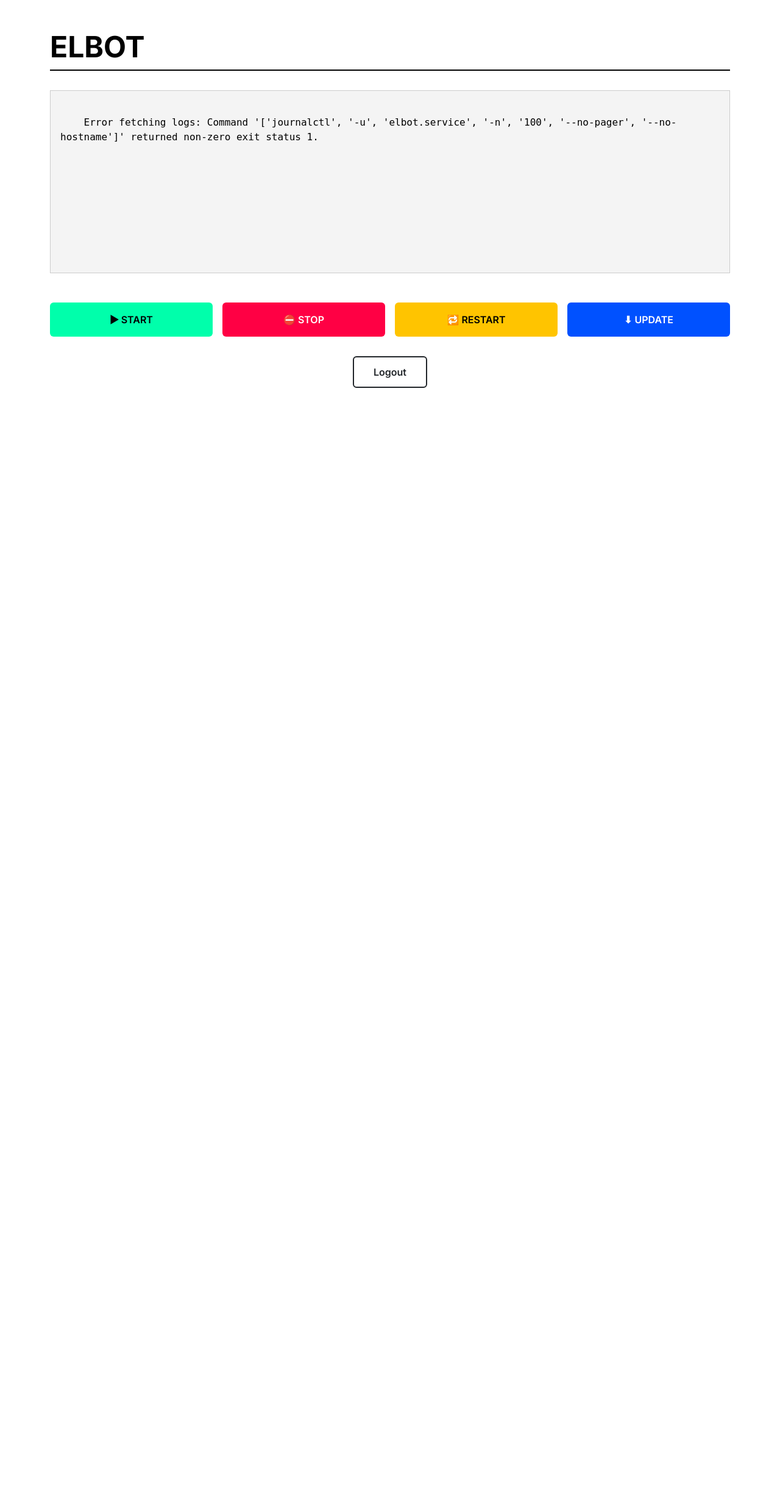
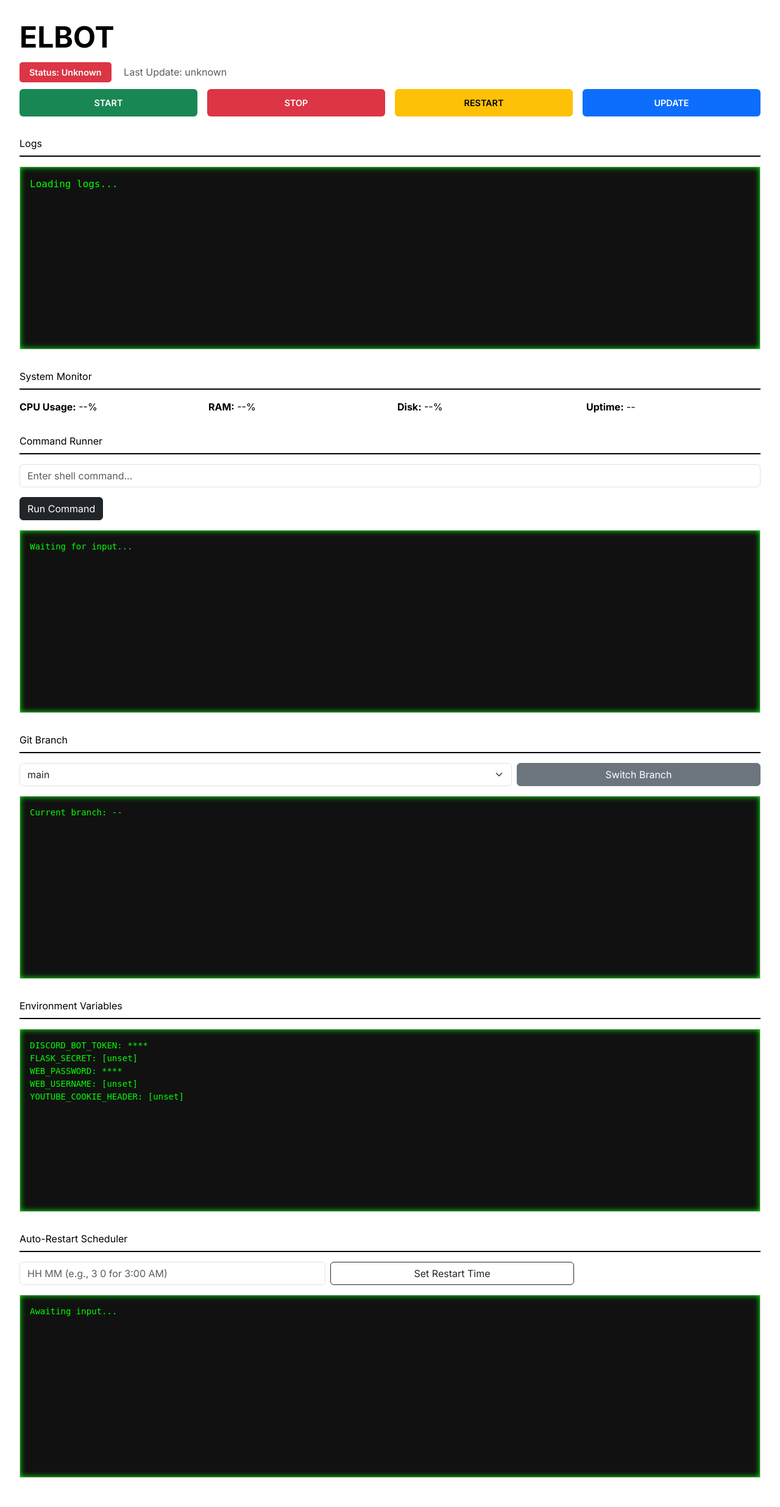
Before and after one commit to ALEPola/Elbot, a Flask app: page / in a window 1280 px wide. Shown: the whole page at 61% size. Before the commit the page ends 636 px from the top, so only its background shows below. Run offline with Flask 3, Linux system fonts and the light colour scheme; the visitor is signed in with stand-in values (Sample User, id 1).

Commit message:
alot of to web changes

```diff
--- a/web/app.py
+++ b/web/app.py
@@ -1,18 +1,20 @@
-from flask import Flask, render_template, redirect, url_for, request, session, flash, jsonify
+from flask import Flask, render_template, request, redirect, url_for, session, jsonify
 import subprocess
 import os
+import psutil
+from datetime import timedelta, datetime
 from dotenv import load_dotenv
+import shlex
 
 load_dotenv()
 
-# Configure Flask to use your custom static and template folders.
-# Note: Since this file is inside the web folder, we reference static as "../static"
 app = Flask(__name__, static_folder="../static", template_folder="templates")
 app.secret_key = os.getenv("FLASK_SECRET", "change_this_key")
+app.permanent_session_lifetime = timedelta(days=7)
 
-# Set credentials (default: username ALE, password ALEXIS00)
 USERNAME = os.getenv("WEB_USERNAME", "ALE")
 PASSWORD = os.getenv("WEB_PASSWORD", "ALEXIS00")
+WEBHOOK_TOKEN = os.getenv("WEBHOOK_TOKEN", "securetoken")
 
 @app.route("/login", methods=["GET", "POST"])
 def login():
@@ -21,30 +23,19 @@
         password = request.form.get("password")
         if username == USERNAME and password == PASSWORD:
             session["logged_in"] = True
-            flash("Login successful.", "success")
             return redirect(url_for("index"))
-        flash("Incorrect credentials. Please try again.", "danger")
     return render_template("login.html")
 
 @app.route("/logout")
 def logout():
     session.clear()
-    flash("You have been logged out.", "info")
     return redirect(url_for("login"))
 
 @app.route("/")
 def index():
     if not session.get("logged_in"):
         return redirect(url_for("login"))
-    try:
-        output = subprocess.check_output(
-            ["journalctl", "-u", "elbot.service", "-n", "100", "--no-pager", "--no-hostname"],
-            text=True
-        )
-    except subprocess.CalledProcessError as e:
-        output = f"Error fetching logs: {e}"
-    return render_template("index.html", logs=output)
-
+    return render_template("index.html")
 
 @app.route("/action/<cmd>")
 def action(cmd):
@@ -58,26 +49,96 @@
         subprocess.call(["sudo", "systemctl", "stop", "elbot.service"])
     elif cmd == "update":
         subprocess.call(["/home/alex/ELBOT/deploy.sh"])
+    elif cmd.startswith("schedule:"):
+        hour_min = cmd.split(":")[1].strip()
+        cron_line = f"{hour_min} * * * /bin/bash /home/alex/ELBOT/deploy.sh && sudo systemctl restart elbot.service"
+        result = subprocess.run("crontab -l 2>/dev/null", shell=True, capture_output=True, text=True)
+        lines = result.stdout.splitlines() if result.stdout else []
+        if cron_line not in lines:
+            lines.append(cron_line)
+            new_cron = "\n".join(lines) + "\n"
+            subprocess.run(f'echo "{new_cron}" | crontab -', shell=True)
     return redirect(url_for("index"))
-
-@app.route("/logs")
-def logs():
-    if not session.get("logged_in"):
-        return redirect(url_for("login"))
-    return render_template("logs.html")
 
 @app.route("/api/logs")
 def api_logs():
     if not session.get("logged_in"):
-         return jsonify({"error": "unauthorized"}), 401
+        return jsonify({"error": "unauthorized"}), 401
     try:
-         output = subprocess.check_output(
-             ["journalctl", "-u", "elbot.service", "-n", "100", "--no-pager", "--no-hostname"],
-             text=True
-         )
+        output = subprocess.check_output([
+            "journalctl", "-u", "elbot.service", "-n", "100", "--no-pager", "--no-hostname"
+        ], text=True)
     except subprocess.CalledProcessError as e:
-         output = f"Error fetching logs: {e}"
+        output = f"Error fetching logs: {e}"
     return jsonify({"logs": output})
+
+@app.route("/api/system")
+def api_system():
+    if not session.get("logged_in"):
+        return jsonify({"error": "unauthorized"}), 401
+    return jsonify({
+        "cpu": psutil.cpu_percent(),
+        "ram": psutil.virtual_memory().percent,
+        "disk": psutil.disk_usage("/").percent,
+        "uptime": str(timedelta(seconds=int(datetime.now().timestamp() - psutil.boot_time())))
+    })
+
+@app.route("/api/status")
+def api_status():
+    if not session.get("logged_in"):
+        return jsonify({"error": "unauthorized"}), 401
+    try:
+        status = subprocess.check_output(["systemctl", "is-active", "elbot.service"], text=True).strip()
+        last_update = subprocess.check_output(["git", "log", "-1", "--format=%cd"], text=True).strip()
+    except subprocess.CalledProcessError:
+        status = "unknown"
+        last_update = "unknown"
+    return jsonify({"status": status.capitalize(), "last_update": last_update})
+
+@app.route("/run-command", methods=["POST"])
+def run_command():
+    if not session.get("logged_in"):
+        return jsonify({"error": "unauthorized"}), 401
+    data = request.get_json()
+    cmd = data.get("command", "")
+    try:
+        output = subprocess.check_output(cmd, shell=True, text=True, stderr=subprocess.STDOUT, timeout=10)
+    except subprocess.CalledProcessError as e:
+        output = e.output
+    except Exception as e:
+        output = str(e)
+    return jsonify({"output": output})
+
+@app.route("/switch-branch", methods=["POST"])
+def switch_branch():
+    if not session.get("logged_in"):
+        return jsonify({"error": "unauthorized"}), 401
+    data = request.get_json()
+    branch = shlex.quote(data.get("branch"))
+    try:
+        subprocess.check_output(["git", "fetch", "origin"], cwd="/home/alex/ELBOT")
+        subprocess.check_output(["git", "checkout", branch], cwd="/home/alex/ELBOT")
+        subprocess.check_output(["sudo", "systemctl", "restart", "elbot.service"])
+        return jsonify({"output": f"Switched to branch '{branch}' and restarted ELBOT."})
+    except subprocess.CalledProcessError as e:
+        return jsonify({"output": f"Error: {e.output}"})
+
+@app.route("/api/env")
+def get_env():
+    if not session.get("logged_in"):
+        return jsonify({"error": "unauthorized"}), 401
+    keys = ["DISCORD_BOT_TOKEN", "WEB_USERNAME", "WEB_PASSWORD", "FLASK_SECRET", "YOUTUBE_COOKIE_HEADER"]
+    env_vars = {k: ("****" if "TOKEN" in k or "PASSWORD" in k else os.getenv(k, "[unset]")) for k in keys}
+    return jsonify(env_vars)
+
+@app.route("/webhook/deploy", methods=["POST"])
+def webhook_deploy():
+    token = request.args.get("token")
+    if token != WEBHOOK_TOKEN:
+        return jsonify({"error": "unauthorized"}), 403
+    subprocess.call(["/home/alex/ELBOT/deploy.sh"])
+    subprocess.call(["sudo", "systemctl", "restart", "elbot.service"])
+    return jsonify({"status": "Deployed and restarted via webhook."})
 
 if __name__ == "__main__":
     app.run(host="0.0.0.0", port=8080)
--- a/web/templates/index.html
+++ b/web/templates/index.html
@@ -1,89 +1,221 @@
 <!DOCTYPE html>
 <html lang="en">
 <head>
-  <meta charset="UTF-8">
-  <title>ELBOT Dashboard</title>
-
-  <!-- Bootstrap -->
-  <link href="https://cdn.jsdelivr.net/npm/bootstrap@5.3.0/dist/css/bootstrap.min.css" rel="stylesheet">
-
-  <!-- Inter font for modern, clean UI -->
-  <link href="https://fonts.googleapis.com/css2?family=Inter:wght@400;600;700&display=swap" rel="stylesheet">
-
+  <meta charset="UTF-8" />
+  <meta name="viewport" content="width=device-width, initial-scale=1.0"/>
+  <title>ELBOT Control Center</title>
+  <link href="https://cdn.jsdelivr.net/npm/bootstrap@5.3.0/dist/css/bootstrap.min.css" rel="stylesheet"/>
+  <link href="https://fonts.googleapis.com/css2?family=Inter:wght@400;600;700&display=swap" rel="stylesheet"/>
   <style>
     body {
-      background-color: white;
-      color: black;
       font-family: 'Inter', sans-serif;
+      background-color: #ffffff;
+      color: #000000;
+      padding: 2rem;
     }
 
     h1 {
+      font-weight: 700;
       font-size: 3rem;
-      font-weight: 700;
-      text-transform: uppercase;
-      border-bottom: 2px solid black;
-      padding-bottom: 0.5rem;
-      margin-bottom: 2rem;
+      margin-bottom: 1rem;
     }
 
-    .log-box {
-      background: #f4f4f4;
-      padding: 1rem;
-      font-family: monospace;
-      height: 300px;
-      overflow-y: scroll;
-      border: 1px solid #ccc;
-      white-space: pre-wrap;
+    .status-badge {
+      font-size: 0.9rem;
+      font-weight: 600;
+      padding: 0.5rem 1rem;
+      border-radius: 5px;
     }
 
     .btn-custom {
       text-transform: uppercase;
       font-weight: 600;
-      font-size: 1rem;
+      font-size: 0.9rem;
       border: none;
-      padding: 1rem;
+      padding: 0.75rem;
       width: 100%;
       transition: all 0.2s ease-in-out;
     }
 
     .btn-custom:hover {
-      transform: scale(1.03);
+      transform: scale(1.05);
       box-shadow: 0 0 10px #000;
     }
 
-    .btn-start    { background-color: #00ffab; color: #000; }
-    .btn-stop     { background-color: #ff0044; color: #fff; }
-    .btn-restart  { background-color: #ffc400; color: #000; }
-    .btn-update   { background-color: #0051ff; color: #fff; }
-
-    .btn-logout {
-      margin-top: 2rem;
-      text-align: center;
+    .log-box {
+      background-color: #111;
+      color: #00ff00;
+      font-family: monospace;
+      height: 300px;
+      overflow-y: auto;
+      border: 1px solid #ccc;
+      padding: 1rem;
+      white-space: pre-wrap;
+      box-shadow: inset 0 0 10px #0f0;
     }
 
-    .btn-outline-dark {
-      border-width: 2px;
-      font-weight: 600;
-      padding: 0.75rem 2rem;
+    .section-header {
+      border-bottom: 2px solid #000;
+      padding-bottom: 0.5rem;
+      margin-top: 2rem;
+      margin-bottom: 1rem;
     }
   </style>
 </head>
-<body class="container py-5">
+<body>
   <h1>ELBOT</h1>
-
-  <div class="log-box mb-5">
-    {{ logs }}
+  <div class="mb-3">
+    <span class="status-badge bg-success text-white" id="botStatus">Status: Running</span>
+    <span class="ms-3 text-muted" id="lastUpdate">Last Update: --</span>
   </div>
 
+  <!-- Control Buttons -->
   <div class="row g-3 mb-4">
-    <div class="col-md-3"><a href="/action/start" class="btn btn-custom btn-start">▶ Start</a></div>
-    <div class="col-md-3"><a href="/action/stop" class="btn btn-custom btn-stop">⛔ Stop</a></div>
-    <div class="col-md-3"><a href="/action/restart" class="btn btn-custom btn-restart">🔁 Restart</a></div>
-    <div class="col-md-3"><a href="/action/update" class="btn btn-custom btn-update">⬇ Update</a></div>
+    <div class="col-md-3"><a href="/action/start" class="btn btn-custom btn-success">Start</a></div>
+    <div class="col-md-3"><a href="/action/stop" class="btn btn-custom btn-danger">Stop</a></div>
+    <div class="col-md-3"><a href="/action/restart" class="btn btn-custom btn-warning">Restart</a></div>
+    <div class="col-md-3"><a href="/action/update" class="btn btn-custom btn-primary">Update</a></div>
   </div>
 
-  <div class="btn-logout">
-    <a href="/logout" class="btn btn-outline-dark">Logout</a>
+  <!-- Logs -->
+  <div class="section-header">Logs</div>
+  <div class="log-box" id="logOutput">Loading logs...</div>
+
+  <!-- System Stats -->
+  <div class="section-header">System Monitor</div>
+  <div class="row">
+    <div class="col-md-3"><strong>CPU Usage:</strong> <span id="cpu">--</span>%</div>
+    <div class="col-md-3"><strong>RAM:</strong> <span id="ram">--</span>%</div>
+    <div class="col-md-3"><strong>Disk:</strong> <span id="disk">--</span>%</div>
+    <div class="col-md-3"><strong>Uptime:</strong> <span id="uptime">--</span></div>
   </div>
+
+  <!-- Command Console -->
+  <div class="section-header">Command Runner</div>
+  <form id="commandForm">
+    <div class="mb-3">
+      <input type="text" class="form-control" id="commandInput" placeholder="Enter shell command...">
+    </div>
+    <button type="submit" class="btn btn-dark">Run Command</button>
+  </form>
+  <pre class="mt-3 log-box" id="commandOutput">Waiting for input...</pre>
+
+  <!-- Git Branch Switcher -->
+  <div class="section-header">Git Branch</div>
+  <form id="branchForm">
+    <div class="row g-2">
+      <div class="col-md-8">
+        <select class="form-select" id="branchSelect">
+          <option>main</option>
+          <option>Working</option>
+          <option>Testing</option>
+          <option>before-apr12th</option>
+        </select>
+      </div>
+      <div class="col-md-4">
+        <button type="submit" class="btn btn-secondary w-100">Switch Branch</button>
+      </div>
+    </div>
+  </form>
+  <pre class="mt-3 log-box" id="branchOutput">Current branch: --</pre>
+
+  <!-- Environment Variables -->
+  <div class="section-header">Environment Variables</div>
+  <pre class="log-box" id="envOutput">Loading environment variables...</pre>
+
+  <!-- Auto-Restart Scheduler -->
+  <div class="section-header">Auto-Restart Scheduler</div>
+  <form id="scheduleForm">
+    <div class="row g-2">
+      <div class="col-md-5">
+        <input type="text" id="scheduleTime" class="form-control" placeholder="HH MM (e.g., 3 0 for 3:00 AM)">
+      </div>
+      <div class="col-md-4">
+        <button type="submit" class="btn btn-outline-dark w-100">Set Restart Time</button>
+      </div>
+    </div>
+  </form>
+  <pre class="mt-3 log-box" id="scheduleOutput">Awaiting input...</pre>
+
+  <!-- Scripts -->
+  <script>
+    // Log auto-refresh
+    setInterval(() => {
+      fetch('/api/logs')
+        .then(res => res.json())
+        .then(data => {
+          document.getElementById('logOutput').textContent = data.logs;
+        });
+    }, 10000);
+
+    // System stats auto-refresh
+    setInterval(() => {
+      fetch('/api/system')
+        .then(res => res.json())
+        .then(data => {
+          document.getElementById('cpu').textContent = data.cpu;
+          document.getElementById('ram').textContent = data.ram;
+          document.getElementById('disk').textContent = data.disk;
+          document.getElementById('uptime').textContent = data.uptime;
+        });
+    }, 10000);
+
+    // Initial bot status
+    fetch('/api/status')
+      .then(res => res.json())
+      .then(data => {
+        document.getElementById('botStatus').textContent = 'Status: ' + data.status;
+        document.getElementById('botStatus').className = 'status-badge ' + (data.status === 'Running' ? 'bg-success' : 'bg-danger') + ' text-white';
+        document.getElementById('lastUpdate').textContent = 'Last Update: ' + data.last_update;
+      });
+
+    // Command Runner
+    document.getElementById('commandForm').addEventListener('submit', e => {
+      e.preventDefault();
+      const cmd = document.getElementById('commandInput').value;
+      fetch('/run-command', {
+        method: 'POST',
+        headers: { 'Content-Type': 'application/json' },
+        body: JSON.stringify({ command: cmd })
+      })
+      .then(res => res.json())
+      .then(data => {
+        document.getElementById('commandOutput').textContent = data.output;
+      });
+    });
+
+    // Git Branch Switcher
+    document.getElementById('branchForm').addEventListener('submit', e => {
+      e.preventDefault();
+      const branch = document.getElementById('branchSelect').value;
+      fetch('/switch-branch', {
+        method: 'POST',
+        headers: { 'Content-Type': 'application/json' },
+        body: JSON.stringify({ branch })
+      })
+      .then(res => res.json())
+      .then(data => {
+        document.getElementById('branchOutput').textContent = data.output;
+      });
+    });
+
+    // Load environment variables
+    fetch('/api/env')
+      .then(res => res.json())
+      .then(data => {
+        const entries = Object.entries(data).map(([key, val]) => `${key}: ${val}`).join('\n');
+        document.getElementById('envOutput').textContent = entries;
+      });
+
+    // Auto-Restart Scheduler
+    document.getElementById('scheduleForm').addEventListener('submit', e => {
+      e.preventDefault();
+      const time = document.getElementById('scheduleTime').value.trim();
+      fetch(`/action/schedule:${time}`)
+        .then(() => {
+          document.getElementById('scheduleOutput').textContent = `Restart scheduled for ${time}`;
+        });
+    });
+  </script>
 </body>
 </html>
```
Also changed, not shown: web/templates/login.html (+51 -8 lines), 1 other file.
